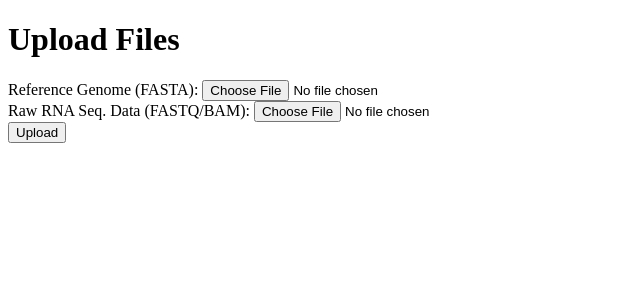
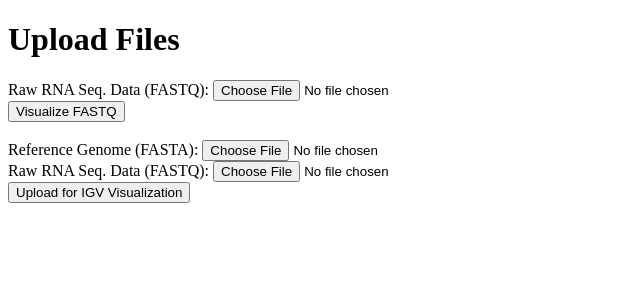
Before and after one commit to 00raymond/visRNAseq, a Flask app: page /upload in a window 1280 px wide. Shown: the top 300 px of the page, without its empty margins (0-640 px from the left). Run offline with Flask 3, Linux system fonts and the light colour scheme.

Commit message:
support for fasta/fastq forms

```diff
--- a/app.py
+++ b/app.py
@@ -21,33 +21,40 @@ def serve_plot(filename):
 @app.route('/upload', methods=['GET', 'POST'])
 def upload_file():
     if request.method == 'POST':
-        if 'genome_file' not in request.files or 'seq_file' not in request.files:
-            return render_template('file_failed.html', error='Missing file part')
+        action = request.form.get('action')
 
-        genome_file = request.files['genome_file']
-        seq_file = request.files['seq_file']
+        genome_file = request.files.get('genome_file', None)
+        seq_file = request.files.get('seq_file', None)
 
-        if genome_file.filename == '' or seq_file.filename == '':
-            return render_template('file_failed.html', error='No selected file')
+        if not seq_file or seq_file.filename == '':
+            return render_template('file_failed.html', error='FASTQ file is required')
 
-        if not (genome_file.filename.endswith('.fasta') or genome_file.filename.endswith('.fa')) or \
-                not (seq_file.filename.endswith('.fastq') or seq_file.filename.endswith('.bam')):
-            return render_template('file_failed.html', error='Invalid file format')
+        if not (seq_file.filename.endswith('.fastq') or seq_file.filename.endswith('.bam')):
+            return render_template('file_failed.html', error='Invalid FASTQ file format')
 
-        print("passed file exam")
-        genome_filename = secure_filename(genome_file.filename)
-        seq_filename = secure_filename(seq_file.filename)
-        genome_file.save(os.path.join(app.config['UPLOAD_FOLDER'], genome_filename))
-        seq_file.save(os.path.join(app.config['UPLOAD_FOLDER'], seq_filename))
+        if action == "Visualize FASTQ":
+            seq_filename = secure_filename(seq_file.filename)
+            seq_file.save(os.path.join(app.config['UPLOAD_FOLDER'], seq_filename))
+            seq_file_path = os.path.join(app.config['UPLOAD_FOLDER'], seq_filename)
+            plot_file_path = readqc.quality_metrics(seq_file_path)
+            return render_template('file_success.html', plot_file_path=plot_file_path)
 
-        print("files saved")
+        if action == "Upload for IGV Visualization":
+            if not genome_file or genome_file.filename == '':
+                return render_template('file_failed.html', error='FASTA file is required for IGV visualization')
 
-        seq_file_path = os.path.join(app.config['UPLOAD_FOLDER'], seq_filename)
-        plot_file_path = readqc.quality_metrics(seq_file_path)
+            if not (genome_file.filename.endswith('.fasta') or genome_file.filename.endswith('.fa')):
+                return render_template('file_failed.html', error='Invalid FASTA file format')
 
-        return render_template('file_success.html', plot_file_path=plot_file_path)
+            genome_filename = secure_filename(genome_file.filename)
+            genome_file.save(os.path.join(app.config['UPLOAD_FOLDER'], genome_filename))
+            seq_filename = secure_filename(seq_file.filename)
+            seq_file.save(os.path.join(app.config['UPLOAD_FOLDER'], seq_filename))
+
+            return render_template('igv_viewer.html', genome_filename=genome_filename, seq_filename=seq_filename)
 
     return render_template('upload_file.html')
+
 
 
 @app.route('/')
@@ -66,5 +73,15 @@ def download_page():
     return "download"
 
 
+@app.route('/igv_viewer/<genome_filename>/<seq_filename>')
+def igv_viewer(genome_filename, seq_filename):
+    genome_file_path = os.path.join(app.config['UPLOAD_FOLDER'], genome_filename)
+    seq_file_path = os.path.join(app.config['UPLOAD_FOLDER'], seq_filename)
+
+    # Set up IGV or do any other necessary processing here
+
+    return render_template('igv_viewer.html', genome_file_path=genome_file_path, seq_file_path=seq_file_path)
+
+
 if __name__ == '__main__':
     app.run()
--- a/templates/upload_file.html
+++ b/templates/upload_file.html
@@ -1,12 +1,25 @@
 <!doctype html>
 <title>Upload Files</title>
 <h1>Upload Files</h1>
-<form method=post enctype=multipart/form-data>
+
+<!-- FASTQ Visualization -->
+<form method=post enctype=multipart/form-data action="{{ url_for('upload_file') }}">
+  <label for="seq_file">Raw RNA Seq. Data (FASTQ):</label>
+  <input type=file name=seq_file id=seq_file>
+  <br>
+  <input type=hidden name=action value="Visualize FASTQ">
+  <input type=submit value="Visualize FASTQ">
+</form>
+<br>
+
+<!-- IGV  -->
+<form method=post enctype=multipart/form-data action="{{ url_for('upload_file') }}">
   <label for="genome_file">Reference Genome (FASTA):</label>
   <input type=file name=genome_file id=genome_file>
   <br>
-  <label for="seq_file">Raw RNA Seq. Data (FASTQ/BAM):</label>
+  <label for="seq_file">Raw RNA Seq. Data (FASTQ):</label>
   <input type=file name=seq_file id=seq_file>
   <br>
-  <input type=submit value=Upload>
+  <input type=hidden name=action value="Upload for IGV Visualization">
+  <input type=submit value="Upload for IGV Visualization">
 </form>
```
Also changed, not shown: templates/IGV_browser.html (added, +44 -0 lines).
